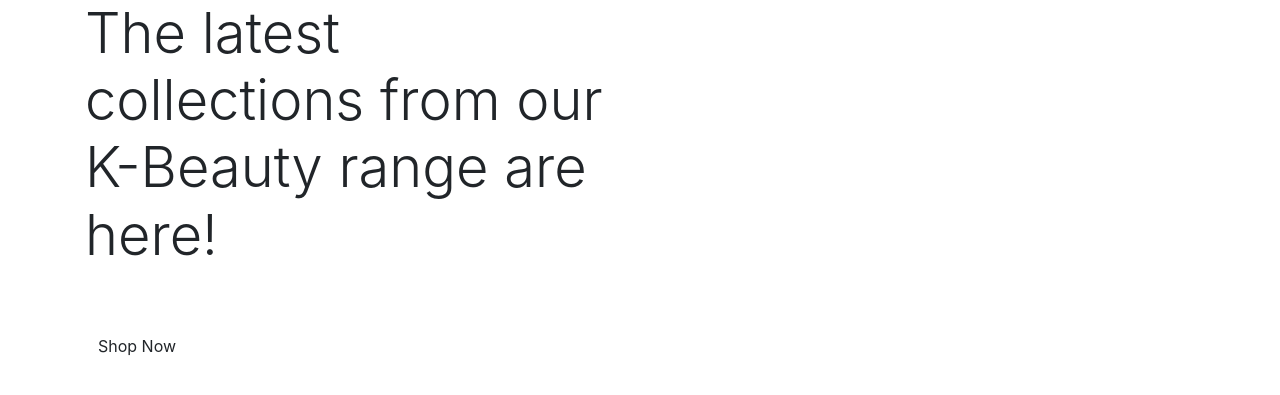
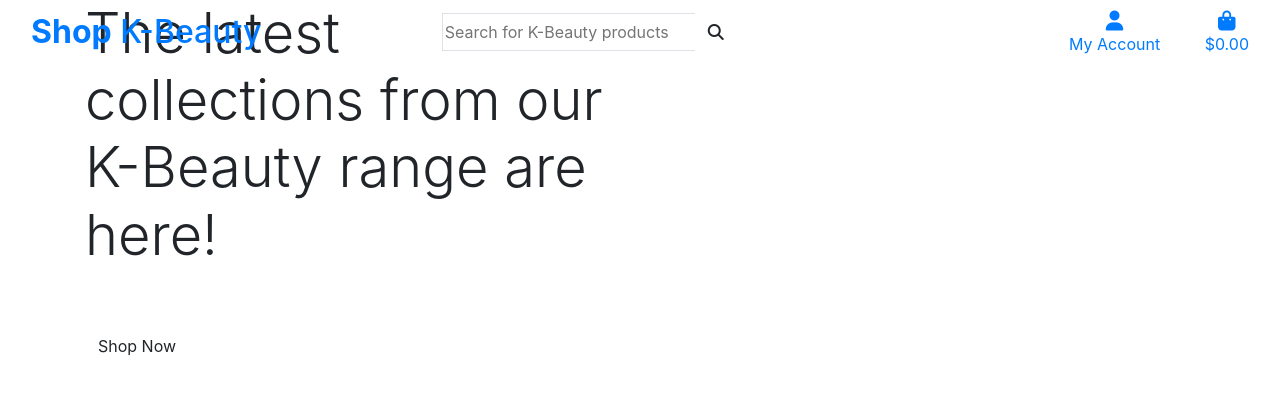
Before and after one commit to ashleyvines725/shop-project, a Django app: page / in a window 1280 px wide. Shown: the top 395 px of the page. Run offline with Django 3.2, Linux system fonts and the light colour scheme; some libraries are stand-ins or nearby versions.

Commit message:
Add main page header

```diff
--- a/templates/base.html
+++ b/templates/base.html
@@ -4,6 +4,7 @@
 <html lang="en">
 
 <head>
+
   {% block meta %}
   <meta http-equiv="X-UA-Compatible" content="ie=edge">
   <meta charset="utf-8">
@@ -17,15 +18,20 @@
   {% endblock %}
 
   {% block corecss %}
-        <link rel="stylesheet" href="https://cdn.jsdelivr.net/npm/bootstrap@4.6.2/dist/css/bootstrap.min.css" integrity="sha384-xOolHFLEh07PJGoPkLv1IbcEPTNtaed2xpHsD9ESMhqIYd0nLMwNLD69Npy4HI+N" crossorigin="anonymous">
+  <link rel="stylesheet" href="https://cdn.jsdelivr.net/npm/bootstrap@4.6.2/dist/css/bootstrap.min.css"
+    integrity="sha384-xOolHFLEh07PJGoPkLv1IbcEPTNtaed2xpHsD9ESMhqIYd0nLMwNLD69Npy4HI+N" crossorigin="anonymous">
   {% endblock %}
 
   {% block extra_css %}
   {% endblock %}
 
   {% block corejs %}
-        <script src="https://cdn.jsdelivr.net/npm/jquery@3.5.1/dist/jquery.min.js" integrity="sha256-9/aliU8dGd2tb6OSsuzixeV4y/faTqgFtohetphbbj0=" crossorigin="anonymous"></script>
-        <script src="https://cdn.jsdelivr.net/npm/bootstrap@4.6.2/dist/js/bootstrap.bundle.min.js" integrity="sha384-Fy6S3B9q64WdZWQUiU+q4/2Lc9npb8tCaSX9FK7E8HnRr0Jz8D6OP9dO5Vg3Q9ct" crossorigin="anonymous"></script>
+  <script src="https://kit.fontawesome.com/3f4de6f63a.js" crossorigin="anonymous"></script>
+  <script src="https://cdn.jsdelivr.net/npm/jquery@3.5.1/dist/jquery.min.js"
+    integrity="sha256-9/aliU8dGd2tb6OSsuzixeV4y/faTqgFtohetphbbj0=" crossorigin="anonymous"></script>
+  <script src="https://cdn.jsdelivr.net/npm/bootstrap@4.6.2/dist/js/bootstrap.bundle.min.js"
+    integrity="sha384-Fy6S3B9q64WdZWQUiU+q4/2Lc9npb8tCaSX9FK7E8HnRr0Jz8D6OP9dO5Vg3Q9ct" crossorigin="anonymous">
+  </script>
   {% endblock %}
 
   {% block extra_js %}
@@ -36,7 +42,70 @@
 </head>
 
 <body>
-    <header class="container-fluid fixed-top"></header>
+  <header class="container-fluid fixed-top">
+    <div class="row">
+      <div class="col-12 col-lg-4 my-auto py-1 py-lg-0 text-center text-lg-left">
+        <a href="{% url 'home' %}" class="nav-link main-logo-link">
+          <h2 class="logo-font text-black my-0"><strong>Shop</strong> K-Beauty</h2>
+          <!-- <img src="" class="" alt="logo"> -->
+        </a>
+      </div>
+      <div class="col-12 col-lg-4 my-auto py-1 py-lg-0">
+        <form method="GET" action="">
+          <div class="input-group w-100">
+            <input class="form-conttrol border border-black rounded-0" type="text" name="q"
+              placeholder="Search for K-Beauty products">
+            <div class="input-group-append">
+              <button class="form-control btn btn-black border border-white rounded-0" type="submit">
+                <span class="icon">
+                  <i class="fas fa-search"></i>
+                </span>
+              </button>
+            </div>
+          </div>
+        </form>
+      </div>
+      <div class="col-12 col-lg-4 my-auto py-1 py-lg-0">
+        <ul class="list-inline list-unstyled text-center text-lg-right my-0">
+          <li class="list-inline-item dropdown">
+            <a class="text-black nav-link" href="#" id="user-options" data-toggle="dropdown" aria-haspopup="true"
+              aria-expanded="false">
+              <div class="text-center">
+                <div><i class="fas fa-user fa-lg"></i></div>
+                <p class="my-0">My Account</p>
+              </div>
+            </a>
+            <div class="dropdown-menu border-0" aria-labelledby="user-options">
+              {% if request.user.is_authenticated %}
+                {% if request.user.is_superuser %}
+                  <a href="" class="dropdown-item">Product Management</a>
+                {% endif %}
+                  <a href="" class="dropdown-item">My Profile</a>
+                  <a href="{% url 'account_logout' %}" class="dropdown-item">Logout</a>
+              {% else %}
+                  <a href="{% url 'account_signup' %}" class="dropdown-item">Register</a>
+                  <a href="{% url 'account_login' %}" class="dropdown-item">Login</a>
+              {% endif %}
+            </div>
+          </li>
+          <li class="list-inline-item">
+            <a class="{% if grand_total %}text-info font-weight-bold{% else %}text-black{% endif %} nav-link" href="">
+              <div class="text-center">
+                <div><i class="fas fa-shopping-bag fa-lg"></i></div>
+                <p class="my-0">
+                  {% if grand_total %}
+                    ${{ grand_total|floatformat:2 }}
+                  {% else %}
+                    $0.00
+                  {% endif %}
+                </p>
+              </div>
+            </a>
+          </li>
+        </ul>
+      </div>
+    </div>
+  </header>
 
   {% if messages %}
   <div class="message-container"></div>
```
Lines whose indentation alone changed are shown as unchanged.
